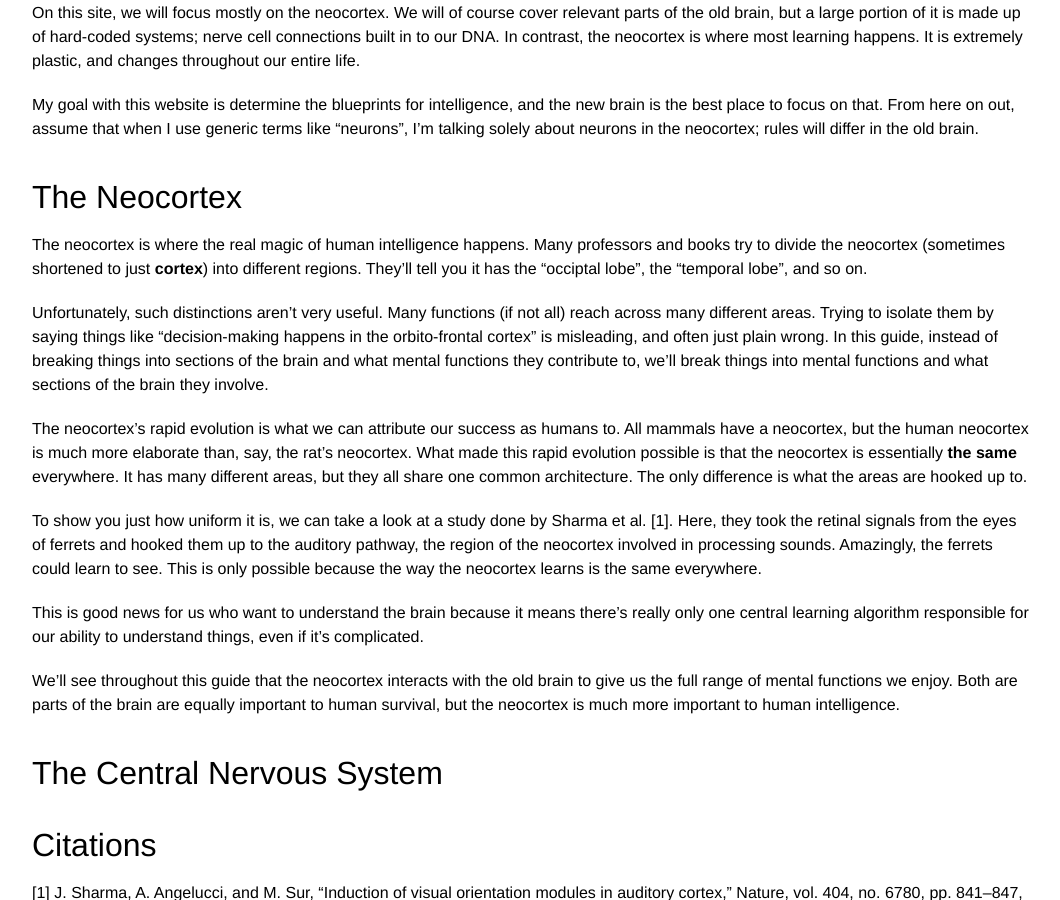
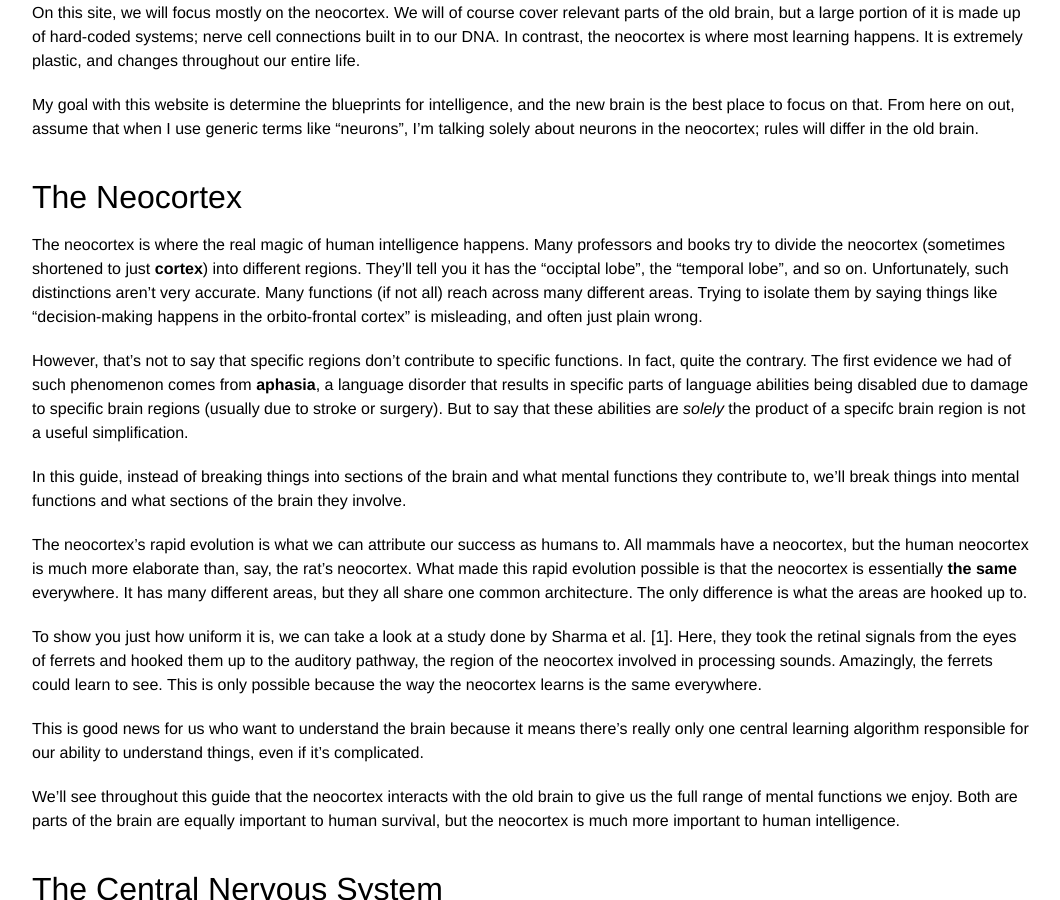
Before and after one commit to mdelsole/brain-nexus, a Jekyll site: the page built from brain-architecture/overview/index.markdown, in a window 1280 px wide and 900 px high, scrolled down 1010 px. Shown: the whole window, without its empty margins (108-1168 px from the left). Built offline with Jekyll 4.4.1, drawn with Linux system fonts in a browser that asks for light colours.

Commit message:
Update index.markdown

```diff
--- a/brain-architecture/overview/index.markdown
+++ b/brain-architecture/overview/index.markdown
@@ -37,9 +37,11 @@ My goal with this website is determine the blueprints for intelligence, and the
 
 # The Neocortex
 
-The neocortex is where the real magic of human intelligence happens. Many professors and books try to divide the neocortex (sometimes shortened to just **cortex**) into different regions. They'll tell you it has the "occiptal lobe", the "temporal lobe", and so on.
+The neocortex is where the real magic of human intelligence happens. Many professors and books try to divide the neocortex (sometimes shortened to just **cortex**) into different regions. They'll tell you it has the "occiptal lobe", the "temporal lobe", and so on. Unfortunately, such distinctions aren't very accurate. Many functions (if not all) reach across many different areas. Trying to isolate them by saying things like "decision-making happens in the orbito-frontal cortex" is misleading, and often just plain wrong.
 
-Unfortunately, such distinctions aren't very useful. Many functions (if not all) reach across many different areas. Trying to isolate them by saying things like "decision-making happens in the orbito-frontal cortex" is misleading, and often just plain wrong. In this guide, instead of breaking things into sections of the brain and what mental functions they contribute to, we'll break things into mental functions and what sections of the brain they involve.
+However, that's not to say that specific regions don't contribute to specific functions. In fact, quite the contrary. The first evidence we had of such phenomenon comes from **aphasia**, a language disorder that results in specific parts of language abilities being disabled due to damage to specific brain regions (usually due to stroke or surgery). But to say that these abilities are *solely* the product of a specifc brain region is not a useful simplification.
+
+In this guide, instead of breaking things into sections of the brain and what mental functions they contribute to, we'll break things into mental functions and what sections of the brain they involve.
 
 The neocortex's rapid evolution is what we can attribute our success as humans to. All mammals have a neocortex, but the human neocortex is much more elaborate than, say, the rat's neocortex. What made this rapid evolution possible is that the neocortex is essentially **the same** everywhere. It has many different areas, but they all share one common architecture. The only difference is what the areas are hooked up to.
 
```
